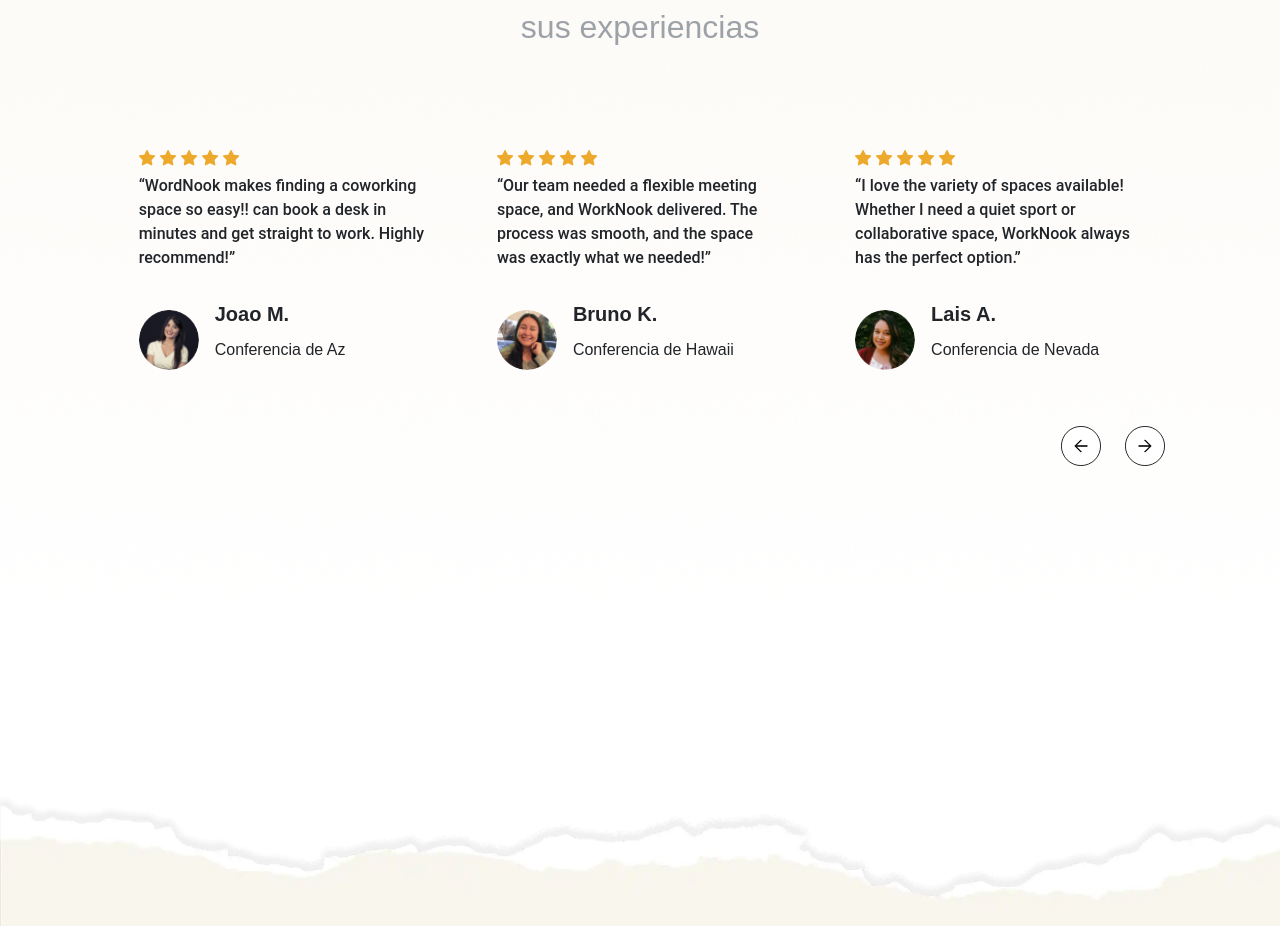
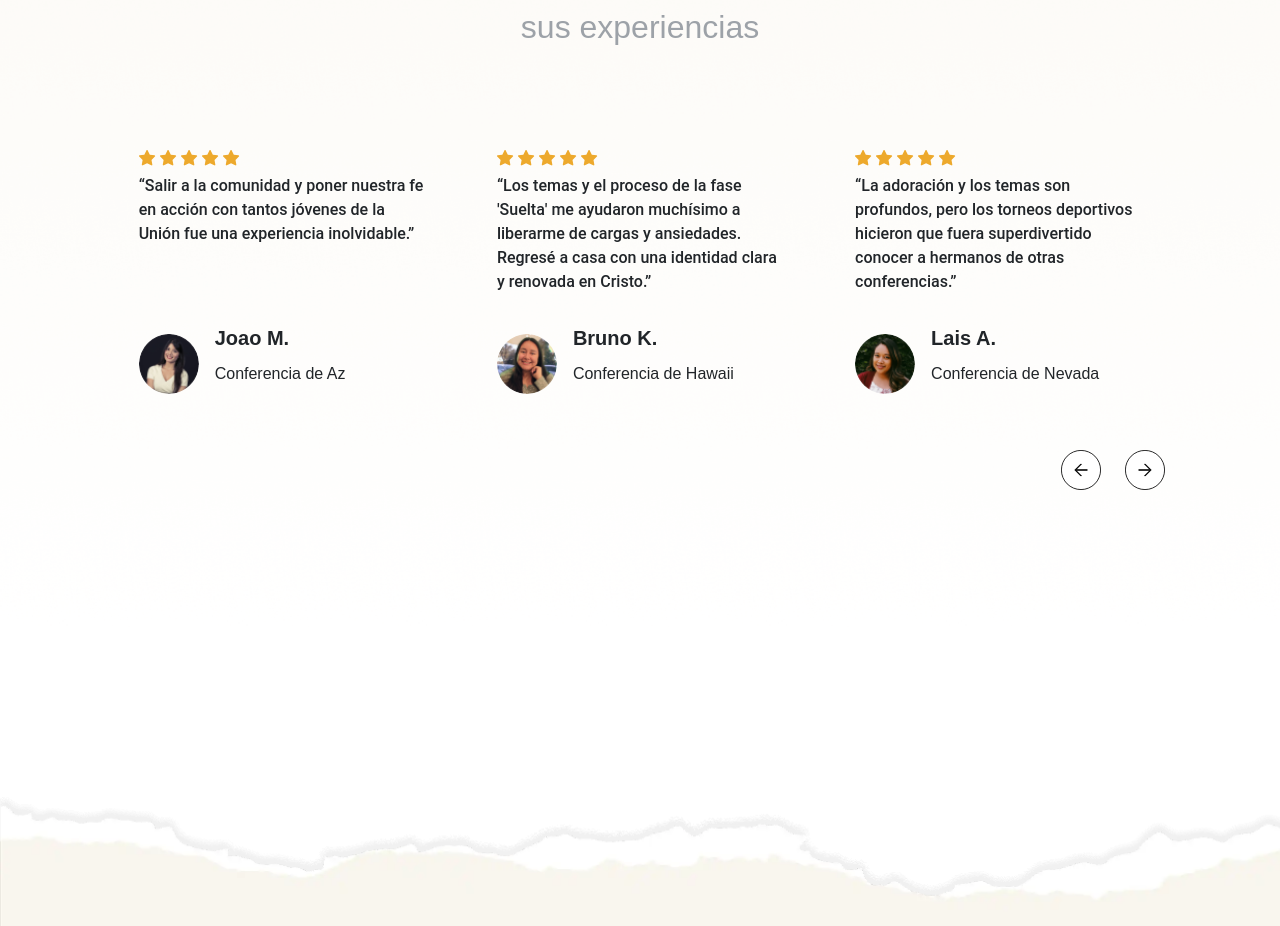
Before and after one commit to NermFrontDev/landing-page-congreso-2026, an Angular app: page / in a window 1280 px wide. Shown: the part 6349-7275 px from the top of the page. Built offline with nearby package versions, Linux system fonts and the light colour scheme; no server answers.

Commit message:
Preloading the fonts in thte browser

```diff
--- a/src/assets/data/testimonials.json
+++ b/src/assets/data/testimonials.json
@@ -5,7 +5,7 @@
     "text": "“El congreso de jóvenes me ha dado claridad espiritual. Ha sido una experiencia bonita el estar alrededor de tantos jóvenes de mi edad.”",
     "author": {
       "name": "Karla G.",
-      "conference": "Conferencia de Az",
+      "conference": "Conferencia de Arizona",
       "profileImage": "assets/images/testimonials/profiles/profile_1.png"
     }
   },
@@ -25,14 +25,14 @@
     "text": "“Esta experiencia me ha ayudado a acercarme más a Dios, conocer jóvenes que comparten mi fe y disfrutar de una diversión sana y enriquecedora.”",
     "author": {
       "name": "Ana Karina T.",
-      "conference": "Conferencia de Nevada",
+      "conference": "Conferencia de Arizona",
       "profileImage": "assets/images/testimonials/profiles/profile_3.png"
     }
   },
   {
     "id": 4,
     "stars": 5,
-    "text": "“WordNook makes finding a coworking space so easy!! can book a desk in minutes and get straight to work. Highly recommend!”",
+    "text": "“Salir a la comunidad y poner nuestra fe en acción con tantos jóvenes de la Unión fue una experiencia inolvidable.”",
     "author": {
       "name": "Joao M.",
       "conference": "Conferencia de Az",
@@ -42,7 +42,7 @@
   {
     "id": 5,
     "stars": 5,
-    "text": "“Our team needed a flexible meeting space, and WorkNook delivered. The process was smooth, and the space was exactly what we needed!”",
+    "text": "“Los temas y el proceso de la fase 'Suelta' me ayudaron muchísimo a liberarme de cargas y ansiedades. Regresé a casa con una identidad clara y renovada en Cristo.”",
     "author": {
       "name": "Bruno K.",
       "conference": "Conferencia de Hawaii",
@@ -52,7 +52,7 @@
   {
     "id": 6,
     "stars": 5,
-    "text": "“I love the variety of spaces available! Whether I need a quiet sport or collaborative space, WorkNook always has the perfect option.”",
+    "text": "“La adoración y los temas son profundos, pero los torneos deportivos hicieron que fuera superdivertido conocer a hermanos de otras conferencias.”",
     "author": {
       "name": "Lais A.",
       "conference": "Conferencia de Nevada",
--- a/src/index.html
+++ b/src/index.html
@@ -59,13 +59,11 @@
   <meta name="apple-mobile-web-app-title" content="Congreso Juvenil S.A.N.A.R.">
 
   <!-- Space Grotesk -->
-  <link rel="preload" href="assets/fonts/space-grotesk/SpaceGrotesk-Regular.woff2" as="font" type="font/woff2"
-    crossorigin>
-
-  <link rel="preload" href="assets/fonts/space-grotesk/SpaceGrotesk-Medium.woff2" as="font" type="font/woff2" crossorigin>
-
+  <link rel="preload" href="/assets/fonts/space-grotesk/SpaceGrotesk-Regular.woff2" as="font" type="font/woff2"
+    crossorigin="anonymous">
+  <link rel="preload" href="/assets/fonts/space-grotesk/SpaceGrotesk-Medium.woff2" as="font" type="font/woff2" crossorigin="anonymous">
   <!-- Magdes -->
-  <link rel="preload" href="assets/fonts/magdes/magdes-regular.woff2" as="font" type="font/woff2" crossorigin>
+  <link rel="preload" href="/assets/fonts/magdes/magdes-regular.woff2" as="font" type="font/woff2" crossorigin="anonymous">
 
   <!-- Mobile / Browser -->
   <meta charset="utf-8">
--- a/src/styles.scss
+++ b/src/styles.scss
@@ -1,15 +1,3 @@
-:root {
-  --primary-color: #D5B28D; /* Gold */
-  --secondary-color: #242527; /* Black */
-  --tertiary-color: #FFFFFF; /* White */
-  --bg-gray-color: #F6F6F6; /* Gray Bg */
-  --brown-color: #5B4337; /* Dark Blue */
-  --font-fejaUnion: 'Space-Grotesk', Helvetica, sans-serif;
-  --font-fejaUnion-secondary: 'Roboto', Helvetica, sans-serif;
-  --font-fejaUnion-title: 'Magdes', Helvetica, sans-serif;
-  /* --font-section-title: 'Grechen-Fuemen', Helvetica, sans-serif; */
-}
-
 @font-face {
   font-family: 'Space-Grotesk';
   src: url('./assets/fonts/space-grotesk/SpaceGrotesk-Regular.woff2') format('woff2');
@@ -39,6 +27,18 @@
   src: url('./assets/fonts/magdes/magdes-regular.woff2') format('woff2');
   font-weight: normal;
   font-style: normal;
+}
+
+:root {
+  --primary-color: #D5B28D; /* Gold */
+  --secondary-color: #242527; /* Black */
+  --tertiary-color: #FFFFFF; /* White */
+  --bg-gray-color: #F6F6F6; /* Gray Bg */
+  --brown-color: #5B4337; /* Dark Blue */
+  --font-fejaUnion: 'Space-Grotesk', Helvetica, sans-serif;
+  --font-fejaUnion-secondary: 'Roboto', Helvetica, sans-serif;
+  --font-fejaUnion-title: 'Magdes', Helvetica, sans-serif;
+  /* --font-section-title: 'Grechen-Fuemen', Helvetica, sans-serif; */
 }
 
 * {
@@ -76,10 +76,3 @@
   background: var(--main-btn-gradient);
   border: none;
 }
-
-/* .btn:hover, .btn:focus, .btn:active {
-  background: linear-gradient(-170deg, rgba(209, 183, 118, 1) 0%, rgba(184, 147, 75, 1) 100%);
-
-  border-color: var(--main-btn-gradient);
-  color: var(--tertiary-color);
-} */
```
